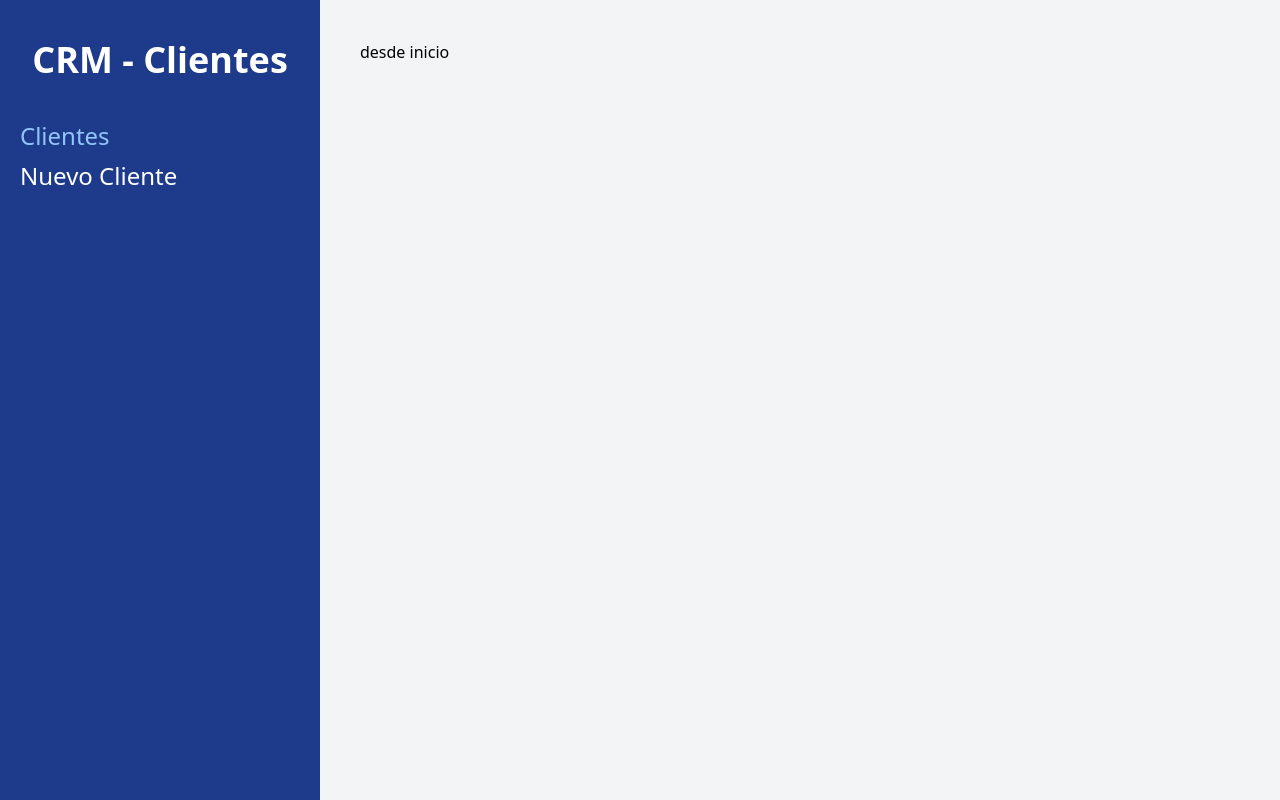
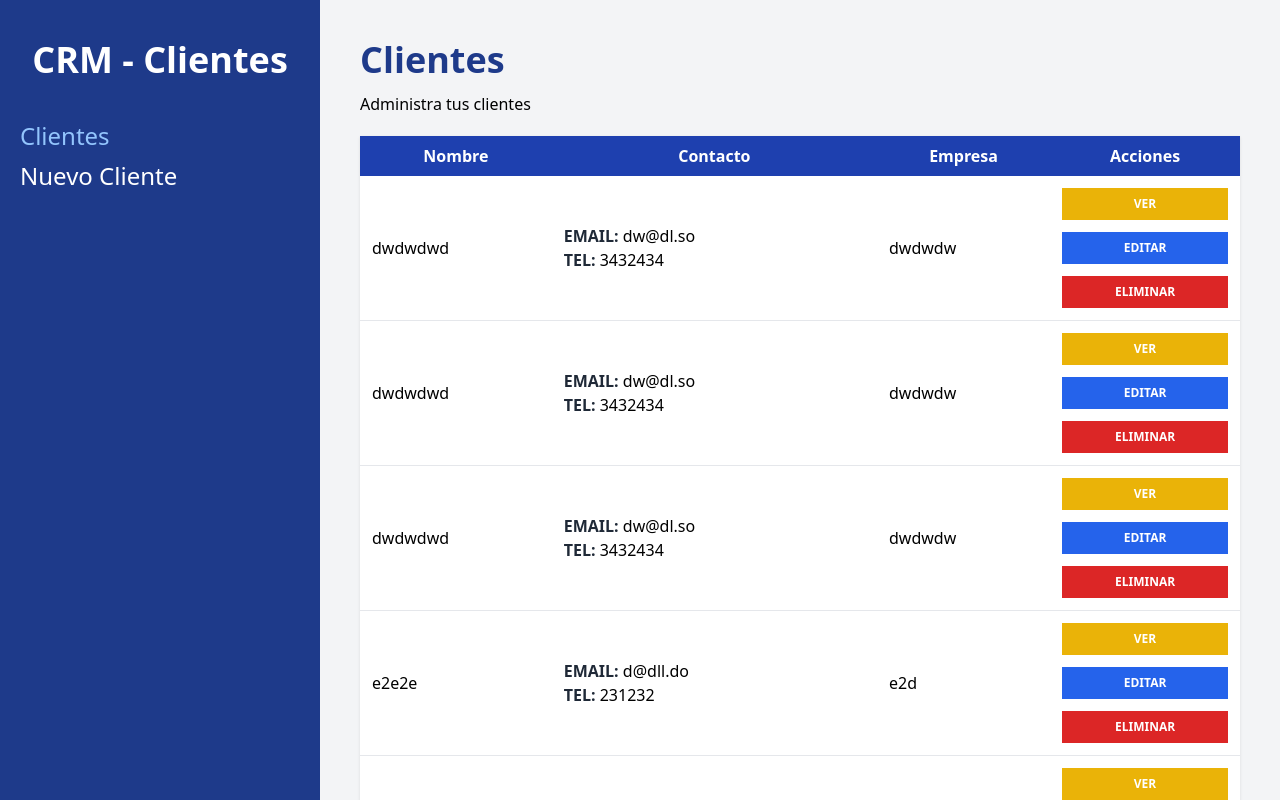
Before and after one commit to gvielza/CRM-React, a React (Vite) app: page /clientes in a window 1280 px wide. Built offline with nearby package versions, Linux system fonts and the light colour scheme; data requests are answered from the project's data file.

Commit message:
listado de clientes y ver Cliente

```diff
--- a/db.json
+++ b/db.json
@@ -39,6 +39,14 @@
       "telefono": "44",
       "notas": "",
       "id": 5
+    },
+    {
+      "nombre": "gabriela",
+      "empresa": "estado",
+      "email": "fsfsf@dk.do",
+      "telefono": "4444",
+      "notas": "",
+      "id": 6
     }
   ]
 }
--- a/src/App.jsx
+++ b/src/App.jsx
@@ -6,6 +6,7 @@ import Inicio from './paginas/Inicio'
 
 import NuevoCliente from './paginas/NuevoCliente'
 import EditarCLiente from './paginas/EditarCliente'
+import VerCliente from './paginas/VerCliente';
 
 
 function App() {
@@ -19,6 +20,7 @@ function App() {
           <Route index element={<Inicio/>}/>
           <Route path='nuevo' element={<NuevoCliente/>}/>
           <Route path='editar/:id' element={<EditarCLiente/>}/>
+          <Route path=':id' element={<VerCliente/>}/>
         </Route>
 
       </Routes>
--- /dev/null
+++ b/src/components/Cliente.jsx
@@ -0,0 +1,37 @@
+import {useNavigate} from 'react-router-dom';
+
+const Cliente = ({ cliente }) => {
+    const { nombre, empresa, email, telefono, notas, id } = cliente;
+    const navigate=useNavigate();
+    return (
+        <tr className='border-b hover:bg-gray-100'>
+
+            <td className='p-3'>{nombre}</td>
+            <td className='p-3'>
+                <p><span className="text-gray-800 uppercase font-bold">Email: </span> {email} </p>
+                <p><span className="text-gray-800 uppercase font-bold">Tel: </span> {telefono} </p></td>
+            <td className='p-3'>{empresa}</td>
+            <td className='p-3'>
+                <button
+                    type="button"
+                    className="bg-yellow-500 hover:bg-yellow-600 block w-full text-white p-2 uppercase font-bold text-xs"
+                    onClick={() => navigate(`/clientes/${id}`)}
+                >Ver</button>
+
+                <button
+                    type="button"
+                    className="bg-blue-600 hover:bg-blue-700 block w-full text-white p-2 uppercase font-bold text-xs mt-3"
+                    onClick={() => navigate(`/clientes/editar/${id}`)}
+                >Editar</button>
+
+                <button
+                    type="button"
+                    className="bg-red-600 hover:bg-red-700 block w-full text-white p-2 uppercase font-bold text-xs mt-3"
+                    onClick={() => handleEliminar(id)}
+                >Eliminar</button>
+            </td>
+        </tr>
+    );
+};
+
+export default Cliente;
--- /dev/null
+++ b/src/components/Spinner.jsx
@@ -0,0 +1,17 @@
+import React from 'react';
+import "../styles/Spinner.css"
+
+const Spinner = () => {
+    return (
+        <div className="sk-chase">
+        <div className="sk-chase-dot"></div>
+        <div className="sk-chase-dot"></div>
+        <div className="sk-chase-dot"></div>
+        <div className="sk-chase-dot"></div>
+        <div className="sk-chase-dot"></div>
+        <div className="sk-chase-dot"></div>
+    </div>
+    );
+};
+
+export default Spinner;
--- a/src/paginas/Inicio.jsx
+++ b/src/paginas/Inicio.jsx
@@ -1,10 +1,50 @@
-import React from 'react';
+import { useState, useEffect } from 'react';
+import Cliente from '../components/Cliente';
 
 const Inicio = () => {
+    const [clientes, setClientes] = useState([])
+    useEffect(() => {
+        const obtenerClientesAPI = async () => {
+            try {
+                const url = 'http://localhost:4000/clientes'
+                const respuesta = await fetch(url)
+                const resultado = await respuesta.json()
+                console.log(resultado)
+                setClientes(resultado)
+            } catch (error) {
+                console.log(error)
+            }
+        }
+
+        obtenerClientesAPI()
+    }, [])
     return (
-        <div>
-            <h1>desde inicio</h1>
-        </div>
+        <>
+            <h1 className="font-black text-4xl text-blue-900">Clientes</h1>
+            <p className="mt-3">Administra tus clientes</p>
+            <table className="w-full mt-5 table-auto shadow bg-white">
+                <thead className="bg-blue-800 text-white">
+                    <tr>
+                        <th className="p-2">Nombre</th>
+                        <th className="p-2">Contacto</th>
+                        <th className="p-2">Empresa</th>
+                        <th className="p-2">Acciones</th>
+                    </tr>
+                </thead>
+
+                <tbody>
+                    {clientes.map(cliente =>(
+                        <Cliente
+                        key={cliente.id}
+                        cliente={cliente}
+                         />
+                    )
+                    )}
+
+                </tbody>
+            </table>
+
+        </>
     );
 };
 
--- /dev/null
+++ b/src/paginas/VerCliente.jsx
@@ -0,0 +1,70 @@
+import { useEffect, useState } from 'react';
+import { useParams } from 'react-router-dom';
+import Spinner from '../components/Spinner';
+
+const VerCliente = () => {
+    const [cliente, setCliente] = useState({});
+    const [cargando, setCargando] = useState(true)
+    const { id } = useParams()
+    //extraigo el id enviado    const {id}=useParams()    console.log(id)
+    useEffect(() => {
+        //cambio el valor por defecto sea cual sea su valor inicial
+
+        const ObtenerCLienteAPI = async () => {
+            try {
+                const url = `http://localhost:4000/clientes/${id}`
+                const respuesta = await fetch(url)
+                const resultado = await respuesta.json()
+                setCliente(resultado)
+            } catch (error) {
+            }
+            setCargando(!cargando)
+        }
+        ObtenerCLienteAPI()
+    }, [])
+
+    return (
+        cargando? <Spinner/>:Object.keys(cliente).length === 0 ? <p>"No hay Resultados"</p> : (
+            <div>
+
+                    <>
+                        <h1 className="font-black text-4xl text-blue-900">Ver Cliente: {cliente.nombre}</h1>
+                        <p className="mt-3">Información del cliente</p>
+                        {cliente.nombre && (
+                            <p className="text-4xl text-gray-600 mt-10">
+                                <span className="text-gray-800 uppercase font-bold">Cliente: </span>
+                                {cliente.nombre}
+                            </p>
+                        )}
+                        {cliente.email && (
+                            <p className="text-2xl text-gray-600 mt-4">
+                                <span className="text-gray-800 uppercase font-bold">Email: </span>
+                                {cliente.email}
+                            </p>
+                        )}
+                        {cliente.telefono && (
+                            <p className="text-2xl text-gray-600 mt-4">
+                                <span className="text-gray-800 uppercase font-bold">Teléfono: </span>
+                                {cliente.telefono}
+                            </p>
+                        )}
+                        {cliente.empresa && (
+                            <p className="text-2xl text-gray-600 mt-4">
+                                <span className="text-gray-800 uppercase font-bold">Empresa: </span>
+                                {cliente.empresa}
+                            </p>
+                        )}
+                        {cliente.notas && (
+                            <p className="text-2xl text-gray-600 mt-4">
+                                <span className="text-gray-800 uppercase font-bold">Notas: </span>
+                                {cliente.notas}
+                            </p>
+                        )}
+                    </>
+
+            </div>
+        )
+    );
+};
+
+export default VerCliente;
--- /dev/null
+++ b/src/styles/Spinner.css
@@ -0,0 +1,55 @@
+.sk-chase {
+    width: 40px;
+    height: 40px;
+    position: relative;
+    animation: sk-chase 2.5s infinite linear both;
+    margin: 0 auto;
+  }
+
+  .sk-chase-dot {
+    width: 100%;
+    height: 100%;
+    position: absolute;
+    left: 0;
+    top: 0;
+    animation: sk-chase-dot 2.0s infinite ease-in-out both;
+  }
+
+  .sk-chase-dot:before {
+    content: '';
+    display: block;
+    width: 25%;
+    height: 25%;
+    background-color: #1F3A8A;
+    border-radius: 100%;
+    animation: sk-chase-dot-before 2.0s infinite ease-in-out both;
+  }
+
+  .sk-chase-dot:nth-child(1) { animation-delay: -1.1s; }
+  .sk-chase-dot:nth-child(2) { animation-delay: -1.0s; }
+  .sk-chase-dot:nth-child(3) { animation-delay: -0.9s; }
+  .sk-chase-dot:nth-child(4) { animation-delay: -0.8s; }
+  .sk-chase-dot:nth-child(5) { animation-delay: -0.7s; }
+  .sk-chase-dot:nth-child(6) { animation-delay: -0.6s; }
+  .sk-chase-dot:nth-child(1):before { animation-delay: -1.1s; }
+  .sk-chase-dot:nth-child(2):before { animation-delay: -1.0s; }
+  .sk-chase-dot:nth-child(3):before { animation-delay: -0.9s; }
+  .sk-chase-dot:nth-child(4):before { animation-delay: -0.8s; }
+  .sk-chase-dot:nth-child(5):before { animation-delay: -0.7s; }
+  .sk-chase-dot:nth-child(6):before { animation-delay: -0.6s; }
+
+  @keyframes sk-chase {
+    100% { transform: rotate(360deg); }
+  }
+
+  @keyframes sk-chase-dot {
+    80%, 100% { transform: rotate(360deg); }
+  }
+
+  @keyframes sk-chase-dot-before {
+    50% {
+      transform: scale(0.4);
+    } 100%, 0% {
+      transform: scale(1.0);
+    }
+  }
```
